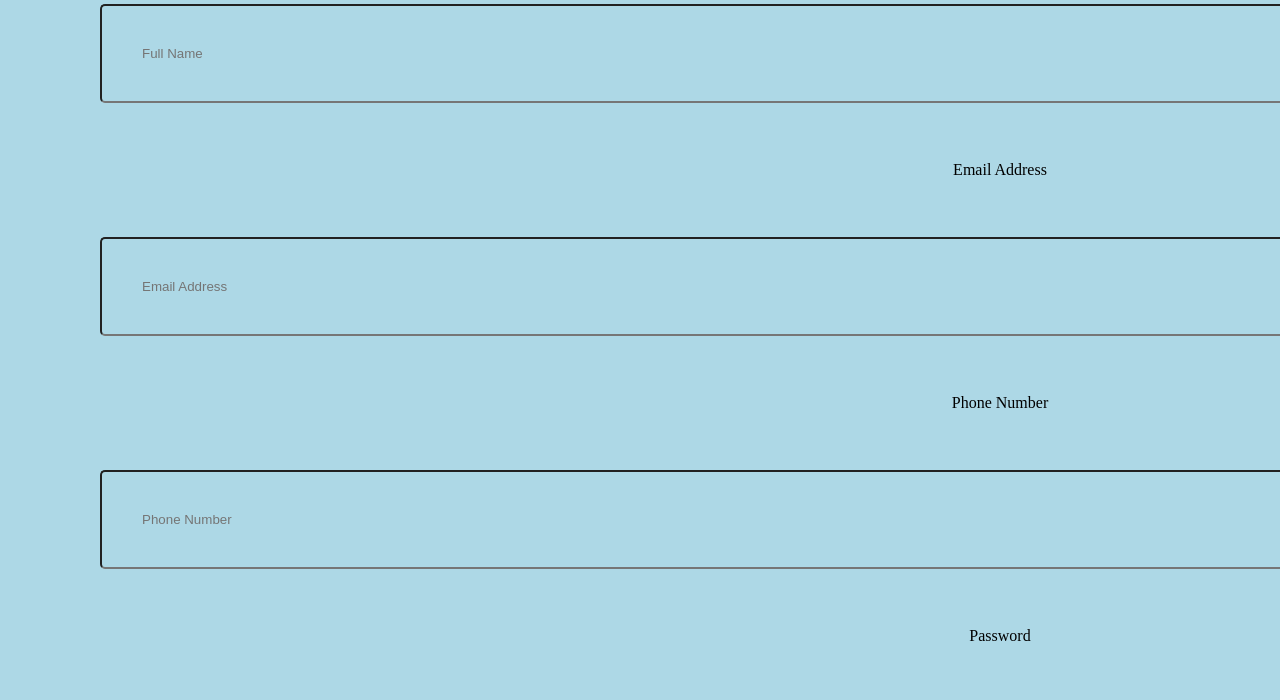
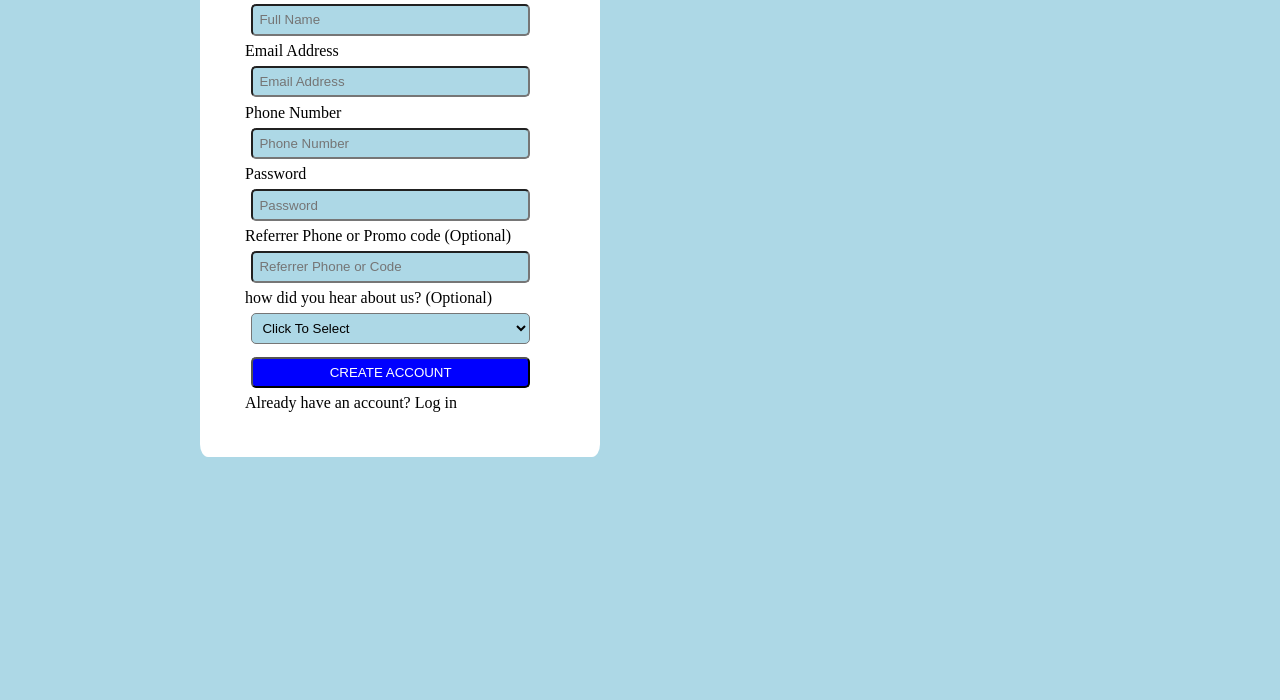
Before and after one commit to aminatanimashaun31/signup_page, a plain HTML site: page index.html in a window 1280 px wide. Shown: the part 215-915 px from the top of the page. Drawn offline with Linux system fonts and the light colour scheme.

Commit message:
checking for the error

```diff
--- a/style.css
+++ b/style.css
@@ -8,7 +8,10 @@ background-image: url(image.jpg);
 
 */
 
-.container{width: 2000px; height: 1000px; background-color: #ADD8E6; margin: 0 auto;}
+.container{width: 2000px;
+ height: 1000px;
+ background-color: #ADD8E6;
+  margin: 0 auto;}
 
 
 
@@ -18,16 +21,6 @@ background-image: url(image.jpg);
     box-sizing: border-box;
 }
 
-form {
-   display: flex;
-   flex-direction: column;
-   justify-content: center;
-   align-items: center;
-   text-align: center;
-   padding-top: 3rem;
-
-}
-/*
 .formPanel{
 	position:relative;
 	width: 20%;
@@ -41,7 +34,6 @@ form {
     overflow-y: scroll ;
 
 }
-*/
 .formControl{
 	height: 40%;
 	width: 90%;
```
